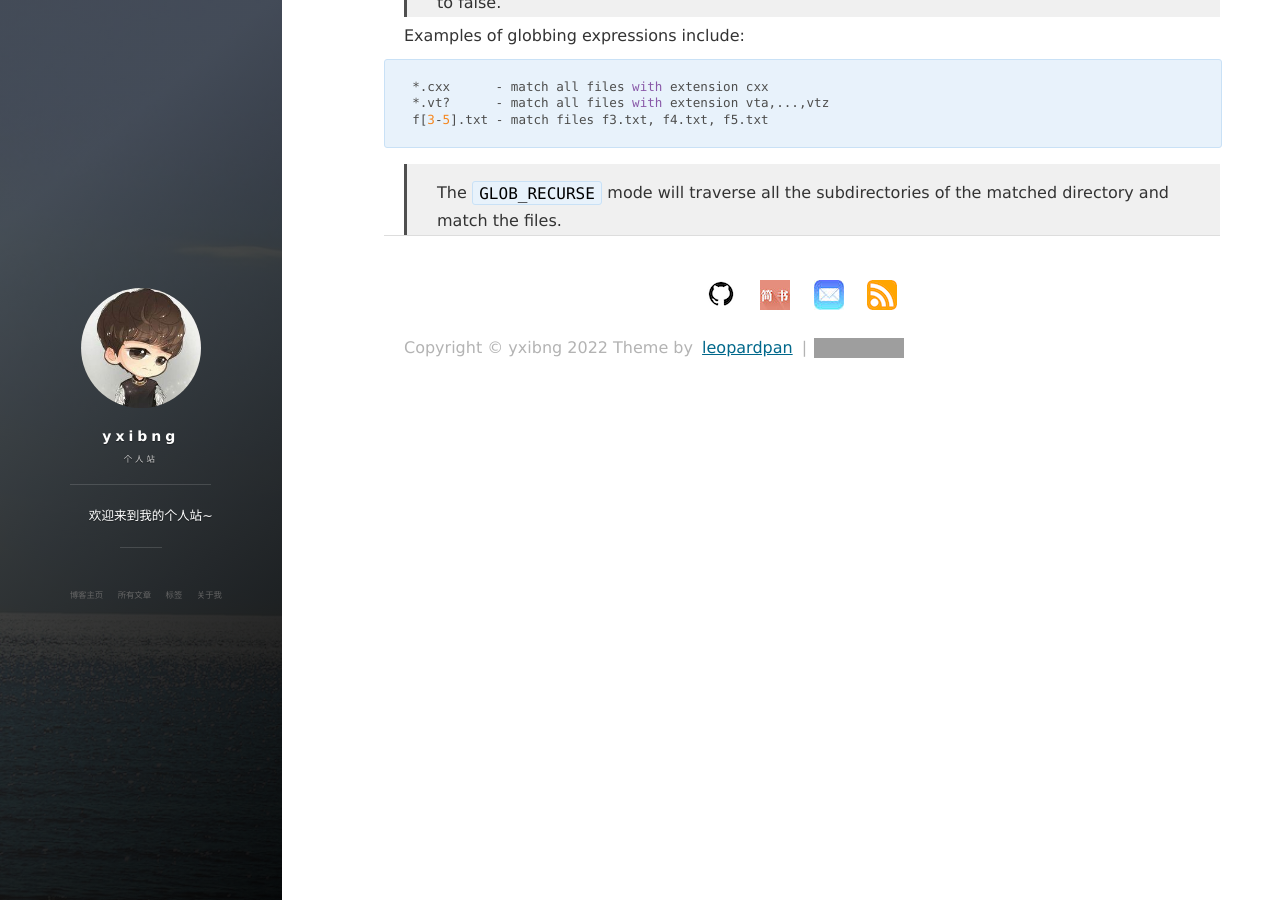
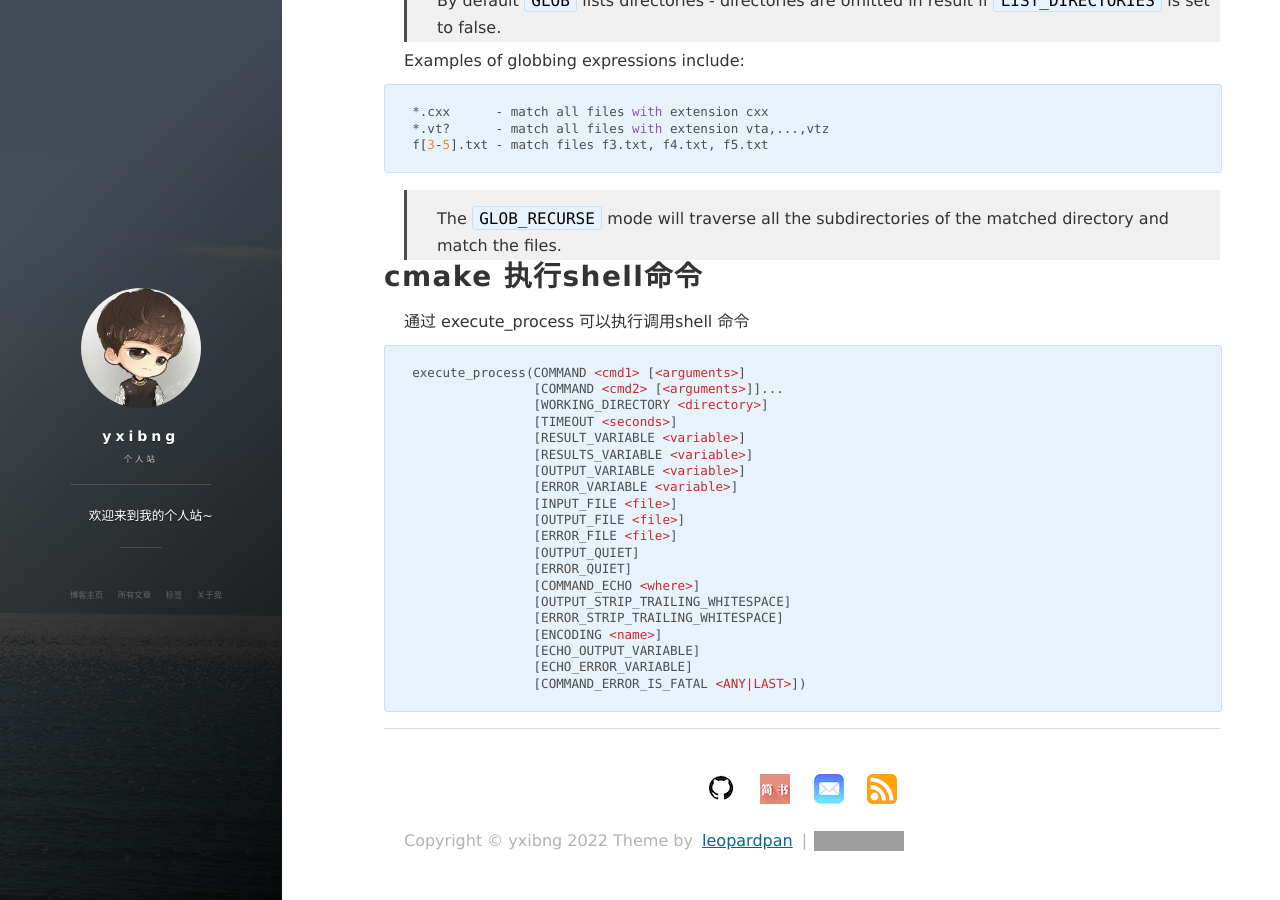
Before and after one commit to yxibng/yxibng.github.io, a Jekyll site: the page built from _posts/cmake/2022-03-17-cmake 入门.md, in a window 1280 px wide and 900 px high, scrolled down 5510 px. Built offline with Jekyll 4.4.1, drawn with Linux system fonts in a browser that asks for light colours; nearby versions of some CDN libraries; comment, search, counter and statistics services are not loaded; grey boxes are pictures that could not be loaded.

Commit message:
feat: update cmake

````diff
--- a/_posts/cmake/2022-03-17-cmake 入门.md
+++ b/_posts/cmake/2022-03-17-cmake 入门.md
@@ -255,3 +255,30 @@
 ```
 
 > The `GLOB_RECURSE` mode will traverse all the subdirectories of the matched directory and match the files.
+
+# cmake 执行shell命令
+
+通过 execute_process  可以执行调用shell 命令
+
+```
+execute_process(COMMAND <cmd1> [<arguments>]
+                [COMMAND <cmd2> [<arguments>]]...
+                [WORKING_DIRECTORY <directory>]
+                [TIMEOUT <seconds>]
+                [RESULT_VARIABLE <variable>]
+                [RESULTS_VARIABLE <variable>]
+                [OUTPUT_VARIABLE <variable>]
+                [ERROR_VARIABLE <variable>]
+                [INPUT_FILE <file>]
+                [OUTPUT_FILE <file>]
+                [ERROR_FILE <file>]
+                [OUTPUT_QUIET]
+                [ERROR_QUIET]
+                [COMMAND_ECHO <where>]
+                [OUTPUT_STRIP_TRAILING_WHITESPACE]
+                [ERROR_STRIP_TRAILING_WHITESPACE]
+                [ENCODING <name>]
+                [ECHO_OUTPUT_VARIABLE]
+                [ECHO_ERROR_VARIABLE]
+                [COMMAND_ERROR_IS_FATAL <ANY|LAST>])
+```
````
